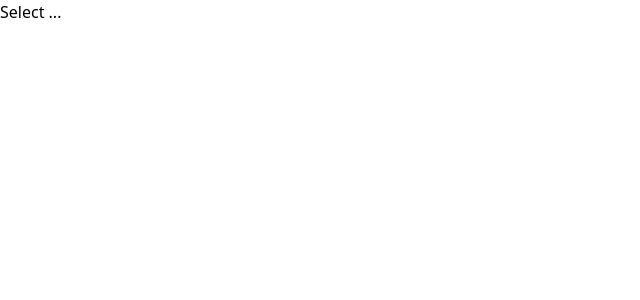
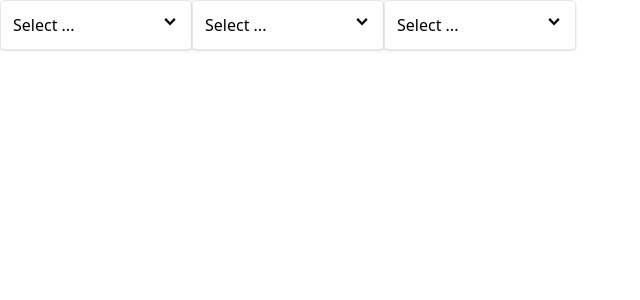
Before and after one commit to kirbeee/react_course, a React (Create React App) app in the folder section10-routing-system/comps/: page / in a window 1280 px wide. Shown: the top 300 px of the page, without its empty margins (0-640 px from the left). Built offline with nearby package versions, Linux system fonts and the light colour scheme.

Commit message:
finish the dropdown component

```diff
--- a/section10-routing-system/comps/src/App.js
+++ b/section10-routing-system/comps/src/App.js
@@ -12,7 +12,9 @@
     {label:"Blue", value:"blue"}
     ]
     return (
-        <div>
+        <div className="flex">
+            <Dropdown options={options} value={selection} onChange={handleSelect}/>
+            <Dropdown options={options} value={selection} onChange={handleSelect}/>
             <Dropdown options={options} value={selection} onChange={handleSelect}/>
         </div>
     )
--- a/section10-routing-system/comps/src/components/Dropdown.js
+++ b/section10-routing-system/comps/src/components/Dropdown.js
@@ -1,7 +1,24 @@
-import {useState} from 'react'
+import {useState, useEffect,useRef} from 'react'
+import { GoChevronDown } from "react-icons/go"
+import Panel from "./Panel";
 
 function Dropdown({options, value, onChange}) {
     const [isOpen, setIsOpen] = useState(false)
+    const divEl = useRef()
+
+    useEffect(()=>{
+        if (!divEl.current) return;
+        const handler = (event)=>{
+            if (!divEl.current.contains(event.target)){
+                setIsOpen(false)
+            }
+        }
+        document.addEventListener("click", handler,true)
+        return ()=>{
+            document.removeEventListener("click", handler)
+        }
+
+    },[])
 
     const handleClick = () => {
         setIsOpen(!isOpen)
@@ -14,16 +31,19 @@
 
     const renderOptions = options.map((option)=>{
         return(
-            <div onClick={()=>handleOptionClick(option)} key={option.value} className="item">
+            <div className="hover:bg-sky-100 rounded cursor-pointer p-1" onClick={()=>handleOptionClick(option)} key={option.value} >
                 {option.label}
             </div>
         )
     })
 
     return (
-        <div>
-            <div onClick={handleClick}>{value?.label || "Select ..."}</div>
-            {isOpen && <div>{renderOptions}</div>}
+        <div ref={divEl} className="w-48 relative">
+            <Panel className='flex justify-between cursor-pointer' onClick={handleClick}>
+                {value?.label || "Select ..."}
+                <GoChevronDown className="text-lg"/>
+            </Panel>
+            {isOpen && <Panel className="absolute top-full">{renderOptions}</Panel>}
         </div>
     );
 }
--- /dev/null
+++ b/section10-routing-system/comps/src/components/Panel.js
@@ -0,0 +1,15 @@
+import classNames from "classnames";
+
+function Panel({children, className, ...rest}) {
+
+    const finalClassName = classNames(
+        'border rounded p-3 shadow bg-white w-full',
+        className)
+    return (
+        <div className={finalClassName} {...rest}>
+            {children}
+        </div>
+    );
+}
+
+export default Panel;
```
